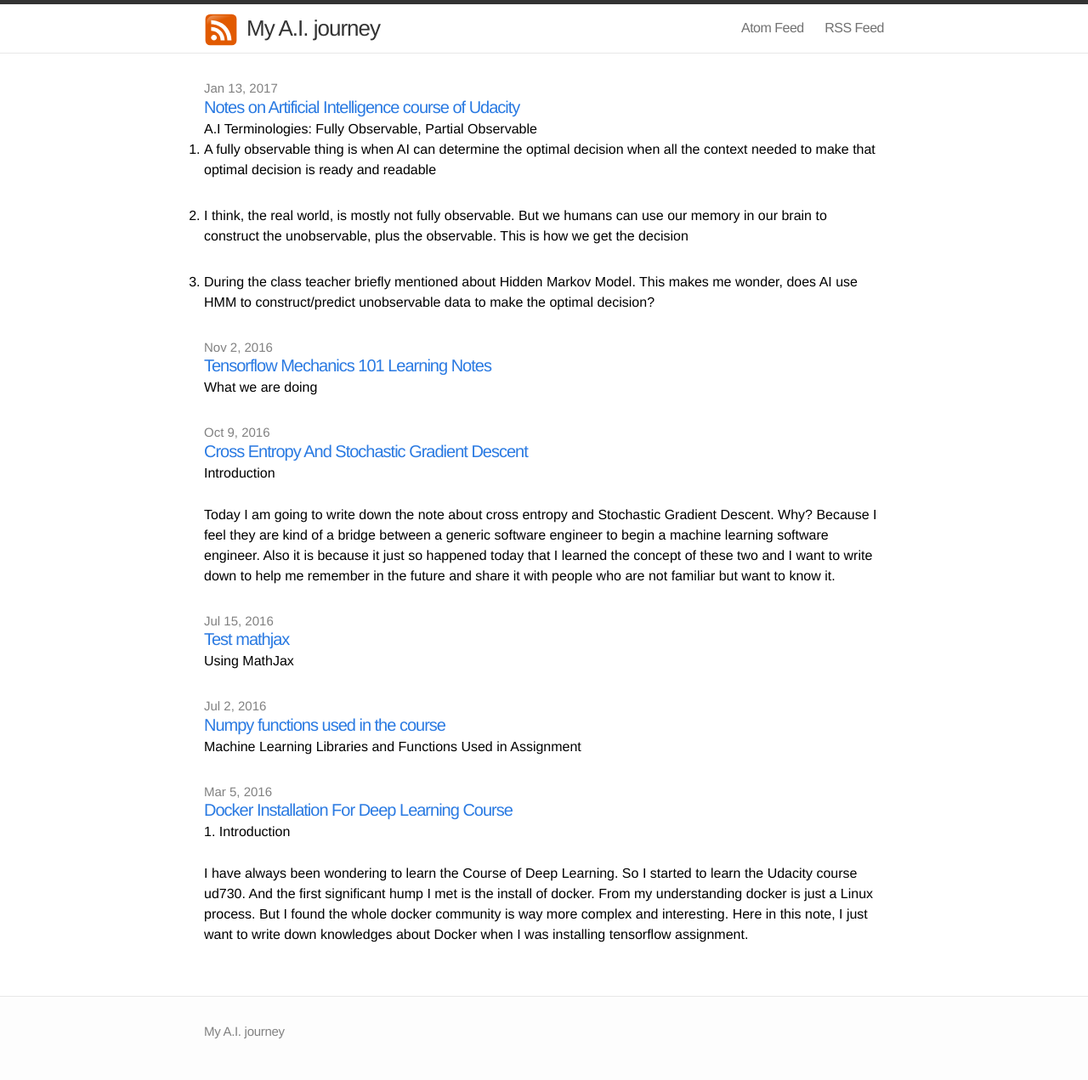
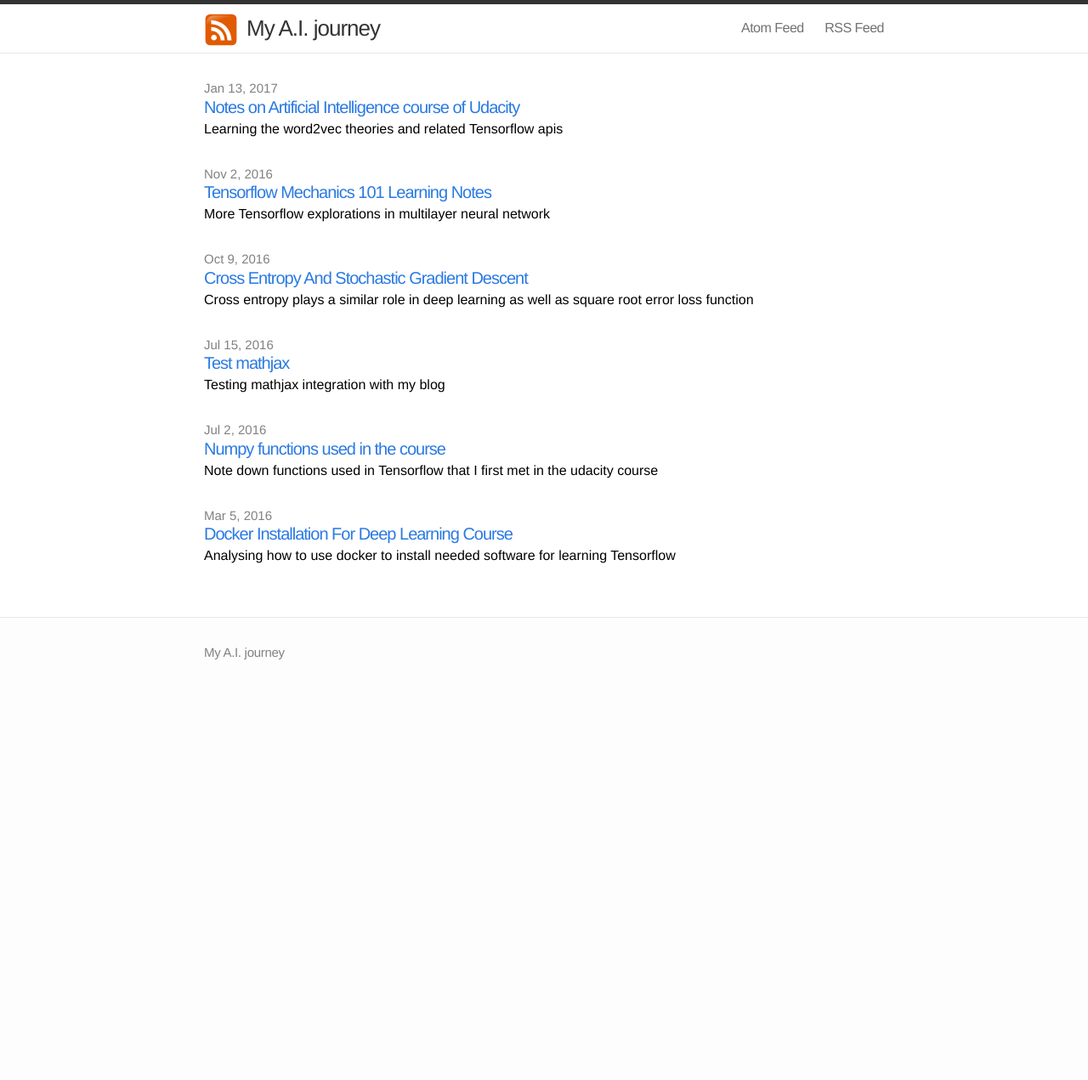
Before and after one commit to BrianPin/brianpin.github.io, a Jekyll site: the page built from index.html, in a window 1280 px wide. Shown: the whole page at 85% size. Built offline with Jekyll 4.4.1, drawn with Linux system fonts in a browser that asks for light colours; after the commit the page ends 900 px from its top, so only the background shows below that.

Commit message:
Adding excerpt for each post

```diff
--- a/_posts/2016-03-05-docker-note-for-udacity-deep-learning-course.markdown
+++ b/_posts/2016-03-05-docker-note-for-udacity-deep-learning-course.markdown
@@ -3,7 +3,9 @@ layout: post
 comments: true
 title: Docker Installation For Deep Learning Course
 mathjax: true
+excerpt: "Analysing how to use docker to install needed software for learning Tensorflow"
 ---
+
 # 1. Introduction
 I have always been wondering to learn the Course of Deep Learning. So I started
 to learn the Udacity course ud730. And the first significant hump I met is the
--- a/_posts/2016-07-02-udacity-course-work-note.markdown
+++ b/_posts/2016-07-02-udacity-course-work-note.markdown
@@ -3,6 +3,7 @@ layout: post
 comments: true
 title: Numpy functions used in the course
 mathjax: true
+excerpt: "Note down functions used in Tensorflow that I first met in the udacity course"
 ---
 
 # Machine Learning Libraries and Functions Used in Assignment
--- a/_posts/2016-07-15-initial-mathjax-test.markdown
+++ b/_posts/2016-07-15-initial-mathjax-test.markdown
@@ -3,6 +3,7 @@ layout: post
 comments: true
 title: Test mathjax
 mathjax: true
+excerpt: "Testing mathjax integration with my blog"
 ---
 
 # Using MathJax
--- a/_posts/2016-10-09-learning-notes-cross-entropy-and-stochastic-gradient-descent.markdown
+++ b/_posts/2016-10-09-learning-notes-cross-entropy-and-stochastic-gradient-descent.markdown
@@ -3,6 +3,7 @@ layout: post
 comments: true
 title: Cross Entropy And Stochastic Gradient Descent
 mathjax: true
+excerpt: "Cross entropy plays a similar role in deep learning as well as square root error loss function"
 ---
 # Introduction
 Today I am going to write down the note about cross entropy and Stochastic Gradient Descent. Why? Because I feel they are kind of a bridge between a generic software engineer to begin a machine learning software engineer. Also it is because it just so happened today that I learned the concept of these two and I want to write down to help me remember in the future and share it with people who are not familiar but want to know it.
--- a/_posts/2016-11-02-tensorflow-mechanics101-learning.markdown
+++ b/_posts/2016-11-02-tensorflow-mechanics101-learning.markdown
@@ -3,6 +3,7 @@ layout: post
 comments: true
 title: Tensorflow Mechanics 101 Learning Notes
 mathjax: true
+excerpt: "More Tensorflow explorations in multilayer neural network"
 ---
 ### What we are doing
 
--- a/_posts/2017-01-13-udacity-DeepLearning-course-notes.markdown
+++ b/_posts/2017-01-13-udacity-DeepLearning-course-notes.markdown
@@ -3,6 +3,7 @@ layout: post
 comments: true
 title: Notes on Artificial Intelligence course of Udacity
 mathjax: true
+excerpt: "Learning the word2vec theories and related Tensorflow apis"
 ---
 
 ### A.I Terminologies: Fully Observable, Partial Observable
```
